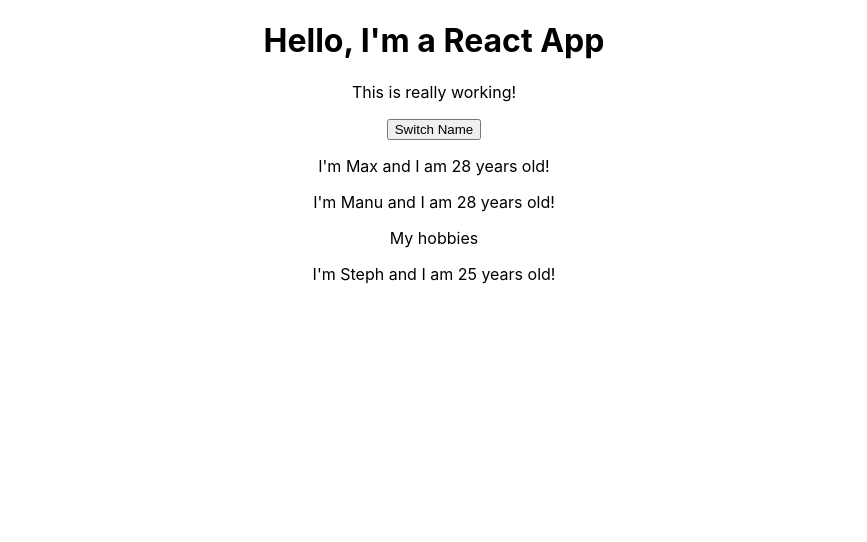
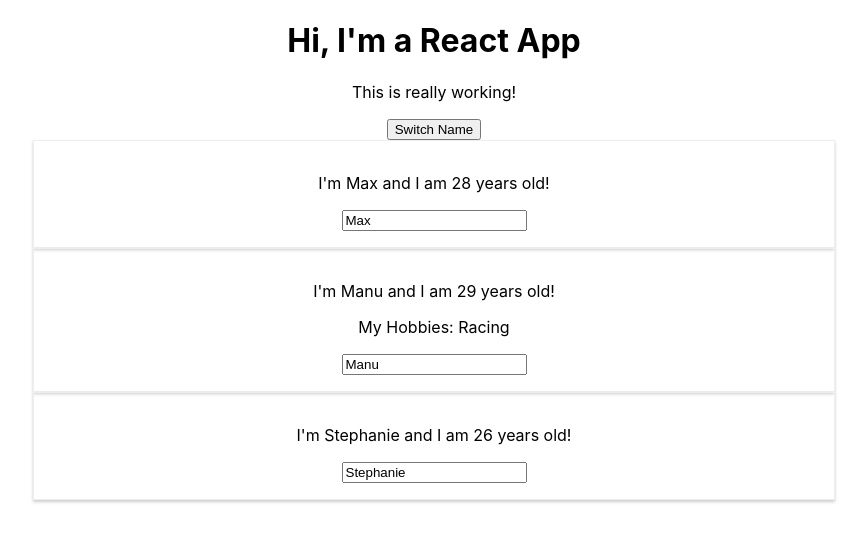
Before and after one commit to bsextion/react-complete-guide, a React (Create React App) app: page / in a window 1280 px wide. Shown: the top 542 px of the page, without its empty margins (206-1073 px from the left). Built offline with nearby package versions, Linux system fonts and the light colour scheme.

Commit message:
more code

```diff
--- a/src/App.js
+++ b/src/App.js
@@ -1,39 +1,59 @@
-import React, { Component } from "react";
-import "./App.css";
-import Person from "./Person/Person";
+import React, { Component } from 'react';
+import './App.css';
+import Person from './Person/Person';
+
 class App extends Component {
   state = {
     persons: [
-      { name: "Max", age: 28 },
-      { name: "Manu", age: 28 },
-      { name: "Steph", age: 25 }
+      { name: 'Max', age: 28 },
+      { name: 'Manu', age: 29 },
+      { name: 'Stephanie', age: 26 }
     ],
     otherState: 'some other value'
-
-  };
-
-  switchNameHandler = () => {
-    // this.state.persons[0].name = 'Maximillian';
-    this.setState({persons: [
-      { name: "Maxmillian", age: 28 },
-      { name: "Manu", age: 18 },
-      { name: "Stephanie", age: 26 }
-    ] })
   }
 
-  render() {
+  nameChangedHandler = (event) => {
+    this.setState( {
+      persons: [
+        { name: 'Max', age: 28 },
+        { name: event.target.value, age: 25 },
+        { name: 'Stephanie', age: 26 }
+      ]
+    } )
+  }
+
+  switchNameHandler = (newName) => {
+    this.setState( {
+      persons: [
+        { name: newName, age: 28 },
+        { name: 'Manu', age: 29 },
+        { name: 'Stephanie', age: 27 }
+      ]
+    } )
+  }
+
+
+  render () {
     return (
       <div className="App">
-        <h1>Hello, I'm a React App</h1>
+        <h1>Hi, I'm a React App</h1>
         <p>This is really working!</p>
-        <button onClick={this.switchNameHandler}>Switch Name</button>
-        <Person name={this.state.persons[0].name} age={this.state.persons[0].age}/>
-        <Person name={this.state.persons[1].name} age={this.state.persons[1].age}/>
-          My hobbies
-        <Person name={this.state.persons[2].name} age={this.state.persons[2].age}/>
+        <button onClick={() => this.switchNameHandler('Maximillia!!!')}>Switch Name</button>
+        <Person
+          name={this.state.persons[0].name}
+          age={this.state.persons[0].age} />
+        <Person
+          name={this.state.persons[1].name}
+          age={this.state.persons[1].age}
+          click={this.switchNameHandler.bind(this, 'Max!!!!')}
+          changed={this.nameChangedHandler}>My Hobbies: Racing</Person>
+
+        <Person
+          name={this.state.persons[2].name}
+          age={this.state.persons[2].age} />
       </div>
     );
-    // return React.createElement('div', React.createElement('div', {className: App}, '<h1>Does this work now</h1>'))
+    // return React.createElement('div', {className: 'App'}, React.createElement('h1', null, 'Does this work now?'));
   }
 }
 
--- /dev/null
+++ b/src/Person/Person.css
@@ -0,0 +1,10 @@
+.Person {
+    width: 60%;
+    margin: auto;
+    border: 1px solid #eee;
+    box-shadow: 0 2px 3px #cccccc;
+    padding: 16px;
+    text-align: center;
+
+
+}
--- a/src/Person/Person.js
+++ b/src/Person/Person.js
@@ -1,13 +1,14 @@
-import React from "react";
+import React from 'react';
+import './Person.css'
 
-const person = props => {
-  return (
-    <div>
-      <p>
-        I'm {props.name} and I am {props.age} years old!</p>
-        <p>{props.children}</p>
-    </div>
-  );
+const person = ( props ) => {
+    return (
+        <div className="Person">
+            <p onClick={props.click}>I'm {props.name} and I am {props.age} years old!</p>
+            <p>{props.children}</p>
+            <input type="text" onChange={props.changed} value={props.name}/>
+        </div>
+    )
 };
 
 export default person;
```
